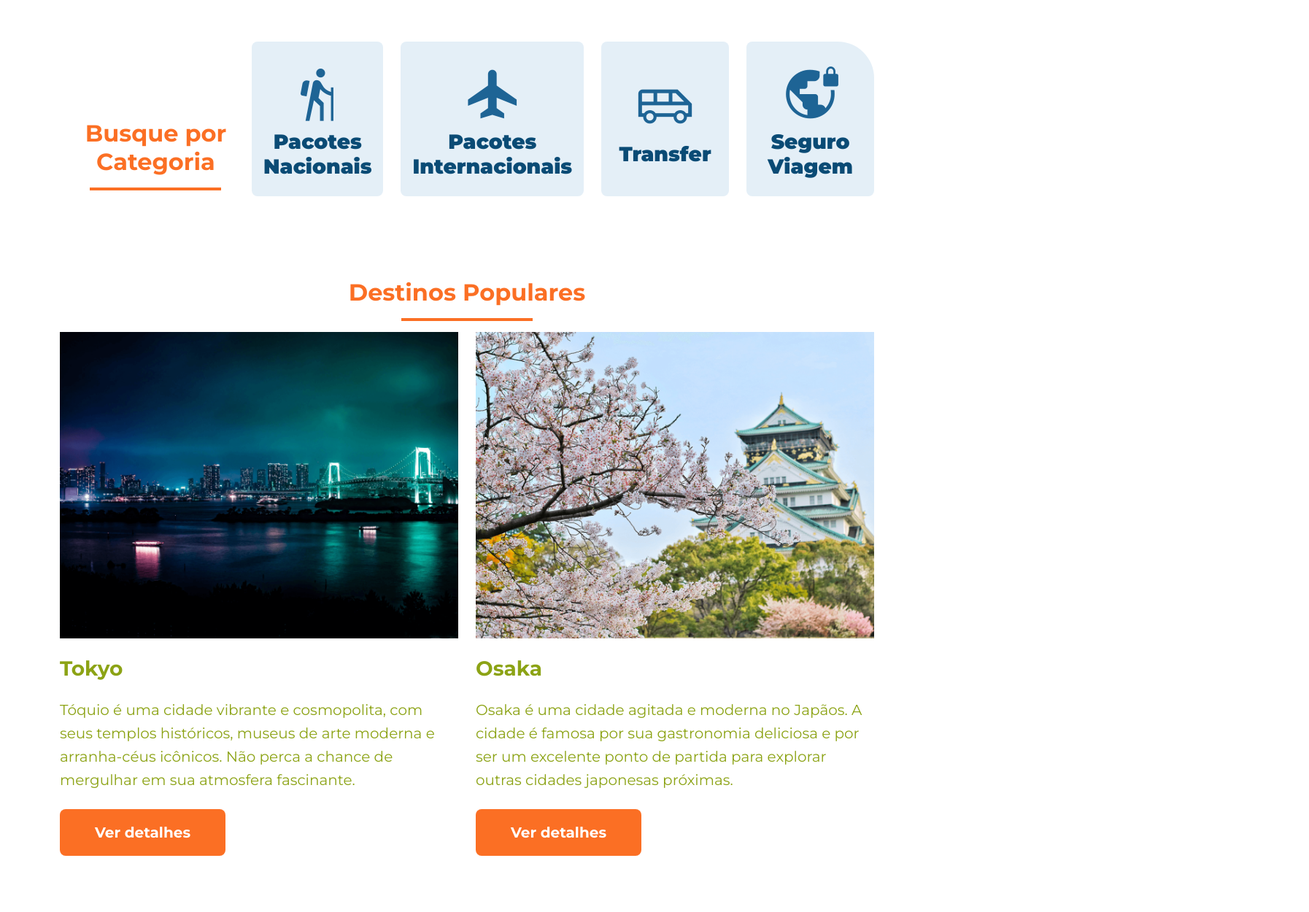
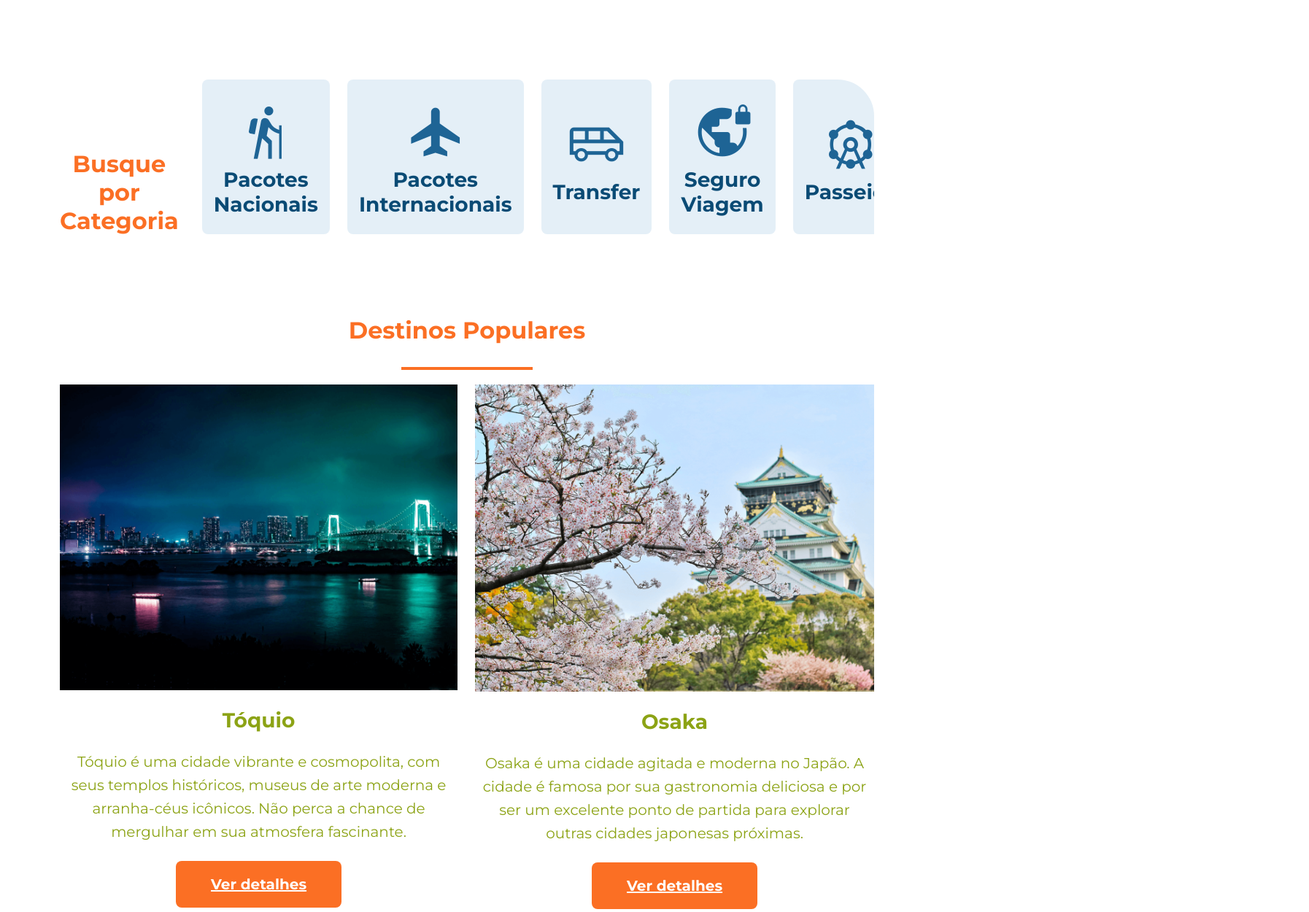
Before and after one commit to itsmejunqueira/jornada-ia-projeto, a website: page index.html in a window 1280 px wide. Shown: the part 1517-2767 px from the top of the page at 73% size, 1794 px wide, since content can reach past the window. Drawn offline with nearby package versions, Linux system fonts and the light colour scheme; a web font is replaced by a local one.

Commit message:
fix pgto

```diff
--- a/index.css
+++ b/index.css
@@ -22,30 +22,35 @@
 .header__logo {
     max-width: 260px;
 }
+
 .navegacao {
     display: flex;
     gap: 20px;
     list-style: none;
     margin: 0;
     padding: 0;
+
     ul {
         list-style-type: none;
         display: flex;
         margin-bottom: 0;
         margin-top: 0;
     }
+
     a {
         text-decoration: none;
         color: #fff;
         font-weight: bold;
         transition: color 0.3s ease-in-out;
-      border-radius: 50px; /* Cria cantos arredondados */
+        border-radius: 50px;
+        /* Cria cantos arredondados */
         padding: 10px 20px;
 
         &:hover {
             color: #f0f0f0;
             background-color: var(--verde-musgo);
-        box-shadow: 0px 5px 10px rgba(0, 0, 0, 0.2); /* Adiciona uma sombra para um efeito 3D */
+            box-shadow: 0px 5px 10px rgba(0, 0, 0, 0.2);
+            /* Adiciona uma sombra para um efeito 3D */
 
         }
     }
@@ -86,9 +91,10 @@
 }
 
 .busca button[type="submit"]:hover {
-    color:#fff;
+    color: #fff;
     background-color: var(--verde-musgo);
 }
+
 .banner {
     img {
         max-width: 100%;
@@ -155,7 +161,6 @@ img {
     display: inline-block;
 }
 
-.destinos__item--botao-texto,
 .card-botao-texto {
     font-size: 20px;
     font-style: normal;
@@ -180,8 +185,10 @@ img {
     text-align: center;
 }
 
-  .card-japao, .card-san-andreas,
-  .card-paraiba,.card-manaus {
+.card-japao,
+.card-san-andreas,
+.card-paraiba,
+.card-manaus {
     flex: 1 0 calc(50% - 48px);
     border-radius: 16px;
     padding: 24px 32px;
@@ -196,15 +203,19 @@ img {
 .card-japao {
     background-image: url("./img/tokyo.png");
 }
-  .card-san-andreas{
+
+.card-san-andreas {
     background-image: url("./img/san-andreas.png");
 }
-  .card-paraiba{
+
+.card-paraiba {
     background-image: url("./img/paraiba.png");
 }
+
 .card-manaus {
     background-image: url("./img/manaus.png");
 }
+
 .destino {
     text-align: center;
 }
@@ -230,15 +241,12 @@ img {
     margin-bottom: 24px;
 }
 
-  .btn {
+.btn-custom {
     border-radius: 8px;
     background: var(--laranja);
     padding: 16px 48px;
     box-sizing: border-box;
     display: inline-block;
-  }
-
-  .botao-texto {
     font-size: 20px;
     font-weight: 700;
     line-height: 32px;
@@ -252,7 +260,7 @@ img {
     margin-bottom: 112px;
 }
 
-.busca__categoria {
+.categoria {
     color: var(--azul-mar, #222);
     text-align: center;
     font-size: 28px;
@@ -276,25 +284,26 @@ span.material-symbols-outlined {
     line-height: normal;
 }
 
-.destinos__lista {
+.destinos-lista {
     display: flex;
     align-items: stretch;
     gap: 24px;
     margin-bottom: 112px;
+    margin-top: 20px;
 }
 
-.destinos__item {
+.destinos {
     flex: 1;
     display: flex;
     flex-direction: column;
     justify-content: center;
 }
 
-.destinos__item--image {
+.destinos_img {
     max-width: 100%;
 }
 
-.destinos__item--nome {
+.destinos_nome {
     color: var(--verde-musgo, #222);
     font-size: 28px;
     font-style: normal;
@@ -303,7 +312,7 @@ span.material-symbols-outlined {
     margin: 24px 0;
 }
 
-.destinos__item--descricao {
+.destinos_descricao {
     color: var(--verde-musgo, #222);
     font-size: 20px;
     font-style: normal;
@@ -316,13 +325,21 @@ span.material-symbols-outlined {
     margin-bottom: 112px;
 }
 
-.pagamento__imagens--grupo,
-.pagamento__condicoes {
+.pagamento-group {
     display: flex;
     gap: 24px;
+margin-top: 15px;
+margin-left: 10%;
+
 }
 
-.pagamento__condicoes--destaque {
+.pagamento-info {
+    display: flex;
+    gap: 24px;
+    flex-direction: column;
+}
+
+.pagamento_destaque {
     color: var(--azul-mar, #222);
     font-size: 28px;
     font-style: normal;
@@ -331,7 +348,7 @@ span.material-symbols-outlined {
     margin-bottom: 24px;
 }
 
-.pagamento__condicoes--detalhes {
+.pagamento_detalhes {
     color: var(--azul-mar, #222);
     font-size: 20px;
     font-style: normal;
@@ -341,15 +358,8 @@ span.material-symbols-outlined {
     max-width: 100%;
 }
 
-.pagamento__imagens--imagem-container {
+.pagamento__img {
     flex: 1;
-}
-
-.pagamento__imagens--imagem-destaque {
-    margin-top: 20px;
-}
-
-.pagamento__imagens--imagem {
     max-width: 100%;
 }
 
--- a/index.html
+++ b/index.html
@@ -67,7 +67,7 @@
                         <h2 class="card-destino-nome">Japão</h2>
                     </header>
                     <p class="card-preco">R$ 4000</p>
-                    <a href="" class="btn botao-texto">Ver detalhes</a>
+                    <a href="" class="btn-custom">Ver detalhes</a>
                 </article>
                 <article class="card-san-andreas">
                     <header class="destino">
@@ -75,7 +75,7 @@
                         <h2 class="card-destino-nome">San Andreas</h2>
                     </header>
                     <p class="card-preco">R$ 3000</p>
-                    <a href="" class="btn botao-texto">Ver detalhes</a>
+                    <a href="" class="btn-custom">Ver detalhes</a>
                 </article>
             </div>
             <div class="cards-group">
@@ -85,7 +85,7 @@
                         <h2 class="card-destino-nome">Paraíba</h2>
                     </header>
                     <p class="card-preco">R$ 3000</p>
-                    <a href="" class="btn botao-texto">Ver detalhes</a>
+                    <a href="" class="btn-custom">Ver detalhes</a>
                 </article>
                 <article class="card-manaus">
                     <header class="destino">
@@ -93,92 +93,66 @@
                         <h2 class="card-destino-nome">Manaus</h2>
                     </header>
                     <p class="card--preco">R$ 1600</p>
-                    <a href="" class="btn botao-texto">Ver detalhes</a>
+                    <a href="" class="btn-custom">Ver detalhes</a>
                 </article>
             </div>
         </section>
 
-        <div class="busca">
-            <div class="busca__titulo">
-                <div class="busca__titulo--texto">Busque por Categoria</div>
-                <div class="busca__titulo--sublinhado"></div>
+        <nav class="busca">
+            <h2 class="busca__titulo">Busque por Categoria</h2>
+            <div class="busca__titulo--texto"></div>
+
+            <ul class="busca__categorias">
+                <li class="categoria">
+                    <span class="material-symbols-outlined" aria-label="Ícone de caminhada">hiking</span>
+                    <span>Pacotes Nacionais</span>
+                </li>
+                <li class="categoria">
+                    <span class="material-symbols-outlined" aria-label="Ícone de avião">flight</span>
+                    <span>Pacotes Internacionais</span>
+                </li>
+                <li class="categoria">
+                    <span class="material-symbols-outlined" aria-label="Ícone de avião">airport_shuttle</span>
+                    <span>Transfer</span>
+                </li>
+                <li class="categoria">
+                    <span class="material-symbols-outlined" aria-label="Ícone de avião">vpn_lock</span>
+                    <span>Seguro Viagem</span>
+                </li>
+                <li class="categoria">
+                    <span class="material-symbols-outlined" aria-label="Ícone de avião">attractions</span>
+                    <span>Passeios</span>
+                </li>
+            </ul>
+        </nav>
+
+        <section class="destinos">
+            <h2 class="destinos__titulo">Destinos Populares</h2>
+            <div class="destinos__titulo--sublinhado"></div>
+
+            <div class="destinos-lista">
+                <article class="destino">
+                    <img class="destinos_img" src="./img/tokyo@2x.png" alt="Uma imagem da cidade de Tóquio, no Japão" />
+                    <h3 class="destinos_nome">Tóquio</h3>
+                    <p class="destinos_descricao">Tóquio é uma cidade vibrante e cosmopolita, com seus templos
+                        históricos, museus de arte moderna e arranha-céus icônicos. Não perca a chance de mergulhar em
+                        sua atmosfera fascinante.</p>
+                    <a href="#" class="btn-custom">Ver detalhes</a>
+                </article>
+
+                <article class="destino">
+                    <img class="destinos_img" src="./img/osaka@2x.png" alt="Uma imagem da cidade de Osaka, no Japão" />
+                    <h3 class="destinos_nome">Osaka</h3>
+                    <p class="destinos_descricao">Osaka é uma cidade agitada e moderna no Japão. A cidade é famosa por
+                        sua gastronomia deliciosa e por ser um excelente ponto de partida para explorar outras cidades
+                        japonesas próximas.</p>
+                    <a href="#" class="btn-custom">Ver detalhes</a>
+                </article>
             </div>
-            <div class="busca__categorias">
-                <div class="busca__categoria">
-                    <div class="busca__categoria--icone">
-                        <span class="material-symbols-outlined">
-                            hiking
-                        </span>
-                    </div>
-                    <b class="busca__categoria--nome">Pacotes Nacionais</b>
-                </div>
-                <div class="busca__categoria">
-                    <div class="busca__categoria--icone">
-                        <span class="material-symbols-outlined">
-                            flight
-                        </span>
-                    </div>
-                    <b class="busca__categoria--nome">Pacotes Internacionais</b>
-                </div>
-                <div class="busca__categoria">
-                    <div class="busca__categoria--icone">
-                        <span class="material-symbols-outlined">
-                            airport_shuttle
-                        </span>
-                    </div>
-                    <b class="busca__categoria--nome">Transfer</b>
-                </div>
-                <div class="busca__categoria">
-                    <div class="busca__categoria--icone">
-                        <span class="material-symbols-outlined">
-                            vpn_lock
-                        </span>
-                    </div>
-                    <b class="busca__categoria--nome">Seguro Viagem</b>
-                </div>
-            </div>
-        </div>
-
-        <div class="destinos">
-            <div class="destinos__titulo">
-                <div class="destinos__titulo--texto">Destinos Populares</div>
-                <div class="destinos__titulo--sublinhado"></div>
-            </div>
-            <div class="destinos__lista">
-                <div class="destinos__item">
-                    <img class="destinos__item--image" alt="" src="./img/tokyo@2x.png" />
-                    <b class="destinos__item--nome">Tokyo</b>
-                    <div class="destinos__item--descricao">
-                        Tóquio é uma cidade vibrante e cosmopolita, com seus templos
-                        históricos, museus de arte moderna e arranha-céus icônicos.
-                        Não perca a chance de mergulhar em sua atmosfera fascinante.
-                    </div>
-                    <div class="destinos__item--botao-container">
-                        <div class="destinos__item--botao">
-                            <span class="destinos__item--botao-texto">Ver detalhes</span>
-                        </div>
-                    </div>
-                </div>
-                <div class="destinos__item">
-                    <img class="destinos__item--image" alt="" src="./img/osaka@2x.png" />
-                    <b class="destinos__item--nome">Osaka</b>
-                    <div class="destinos__item--descricao">
-                        Osaka é uma cidade agitada e moderna no Japãos. A cidade é
-                        famosa por sua gastronomia deliciosa e por ser um excelente
-                        ponto de partida para explorar outras cidades japonesas
-                        próximas.
-                    </div>
-                    <div class="destinos__item--botao-container">
-                        <div class="destinos__item--botao">
-                            <span class="destinos__item--botao-texto">Ver detalhes</span>
-                        </div>
-                    </div>
-                </div>
-            </div>
-        </div>
+        </section>
 
 
-        <div class="pagamento">
+        <!-- <div class="pagamento">
             <div class="pagamento__titulo">
                 <div class="pagamento__titulo--texto">Condições de Pagamento</div>
                 <div class="pagamento__titulo--sublinhado"></div>
@@ -205,7 +179,29 @@
                     </div>
                 </div>
             </div>
-        </div>
+        </div> -->
+
+        <section class="pagamento">
+            <h2 class="pagamento__titulo">Condições de Pagamento</h2>
+            <div class="pagamento__titulo--sublinhado"></div>
+
+            <div class="pagamento-group">
+                    <div class="pagamento-info">
+                        <p class="pagamento_destaque"><strong>Parcelamento em até 12x!</strong></p>
+                        <p class="pagamento_detalhes">Viaje pagando em até 12 parcelas no cartão, à vista no crédito com 5%
+                            de desconto ou no Pix com 10% de desconto!</p>
+                    </div>
+                    <div class="d-flex">
+                        <img src="./img/img-passaportes.png" alt="Imagem principal da promoção">
+                        <img src="./img/malas-prontas.png" alt="Imagem principal da promoção">
+                    </div>
+
+            </div>
+            <div class="pagamento__img">
+                <img src="./img/friends-bridge.png" class="mt-3" alt="Imagem ilustrativa da promoção">
+            </div>
+            </div>
+        </section>
 
         <div class="depoimentos">
             <div class="depoimentos__titulo">
```
Also changed, not shown: img/friends-bridge.png (added), img/img-passaportes.png (added), img/malas-prontas.png (added). Lines whose indentation alone changed are shown as unchanged.
